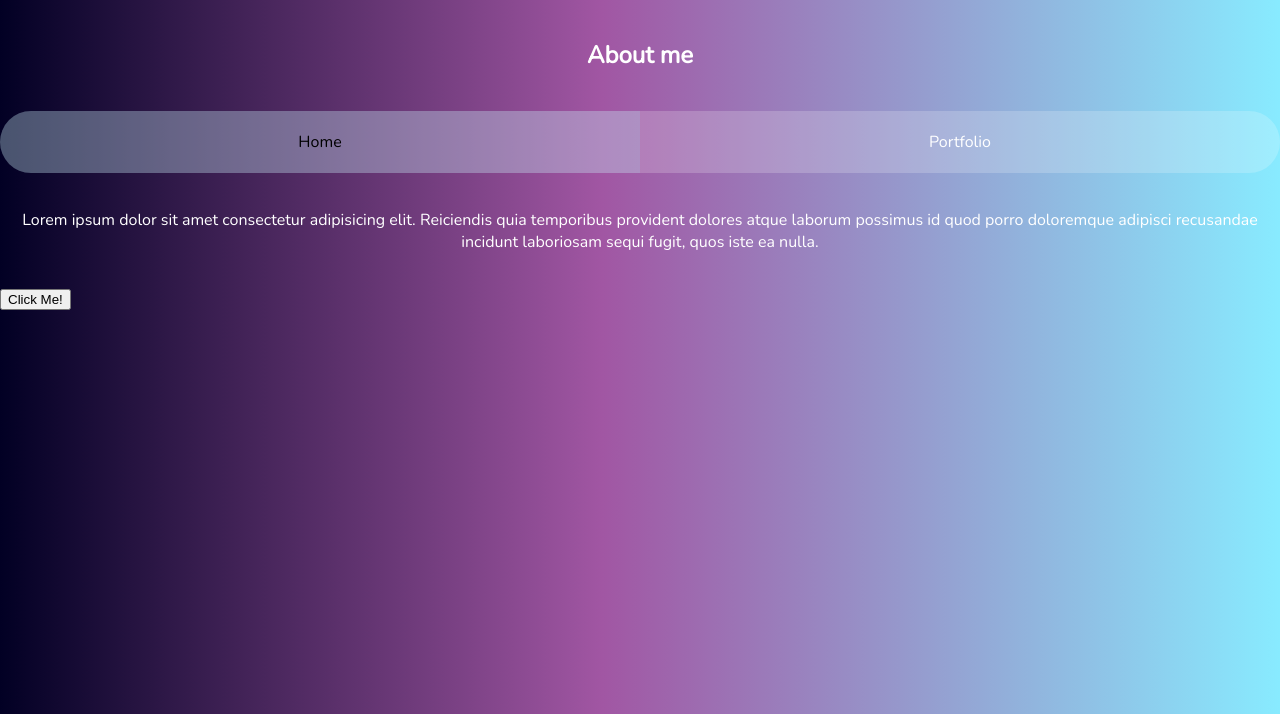
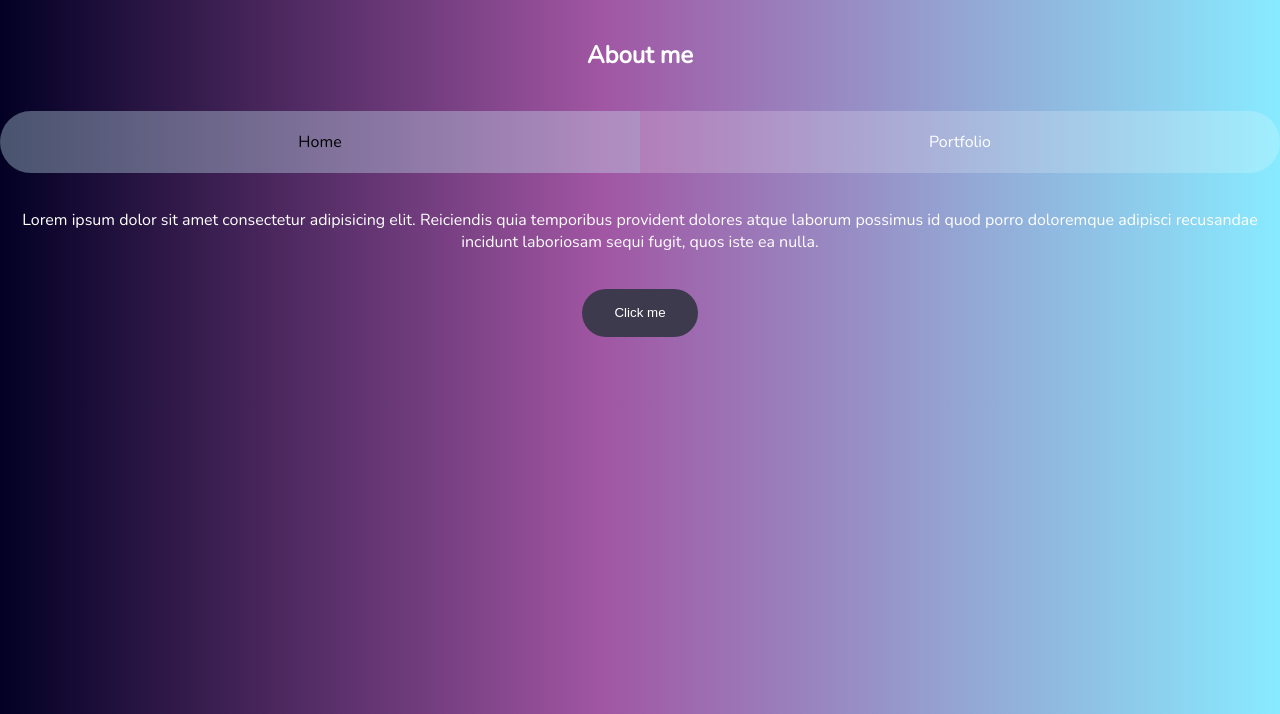
Before and after one commit to QzyKuma/Software-Engineer-Portfolio, a plain HTML site: page about.html in a window 1280 px wide. Shown: the part 107-821 px from the top of the page. Drawn offline with nearby package versions, Linux system fonts and the light colour scheme.

Commit message:
updating code with comments

```diff
--- a/about.html
+++ b/about.html
@@ -18,12 +18,12 @@
 	    <a href="portfolio.html" class="nav">Portfolio</a>
     </nav>
     <!-- nav tags ends-->
+
+    <!-- Lorem Bio-->
     <p id="lorem">Lorem ipsum dolor sit amet consectetur adipisicing elit. Reiciendis quia temporibus provident dolores atque laborum possimus id quod porro doloremque adipisci recusandae incidunt laboriosam sequi fugit, quos iste ea nulla.</p>
-    <button type="button" onclick="mylorem()">Click Me!</button>
-    <script >
-        function mylorem() {
-            document.getElementById("lorem");
-}
-    </script>
+
+    <!--Script-->
+    <script src="javascript.js"></script>
+    <button class="button" onclick="myLorem()"><span class="button-content">Click me</span></button>
 </body>
 </html>
--- a/javascript.js
+++ b/javascript.js
@@ -1,6 +1,7 @@
 const lorem =document.getElementById("lorem")
 
+// Here is my First Funtion
 
 function myLorem() {
-    lorem.style.color = "blue";
+    lorem.style.color = "#65D03D";
 }
--- a/style.css
+++ b/style.css
@@ -1,3 +1,6 @@
+
+/* Main style for the HTML pages*/
+
 body {
 	margin: 0;
 	padding: 0;
@@ -69,6 +72,8 @@ p {
 	font-family: "Nunito", sans-serif;
 }
 
+/* Keyframe animations */
+
 @keyframes fadeInAnimation {
     0% {
         opacity: 0;
@@ -78,10 +83,11 @@ p {
      }
 }
 
+/* Button styles */
 
 .button {
     position: relative;
-    display: flex;
+    overflow: hidden;
     height: 3rem;
     padding: 0 2rem;
     border-radius: 1.5rem;
@@ -89,6 +95,8 @@ p {
     background-size: 400%;
     color: #fff;
     border: none;
+    margin: 0 auto;
+    display: block;
   }
 
   .button:hover::before {
```
Also changed, not shown: portfolio.html (+1 -1 lines).
